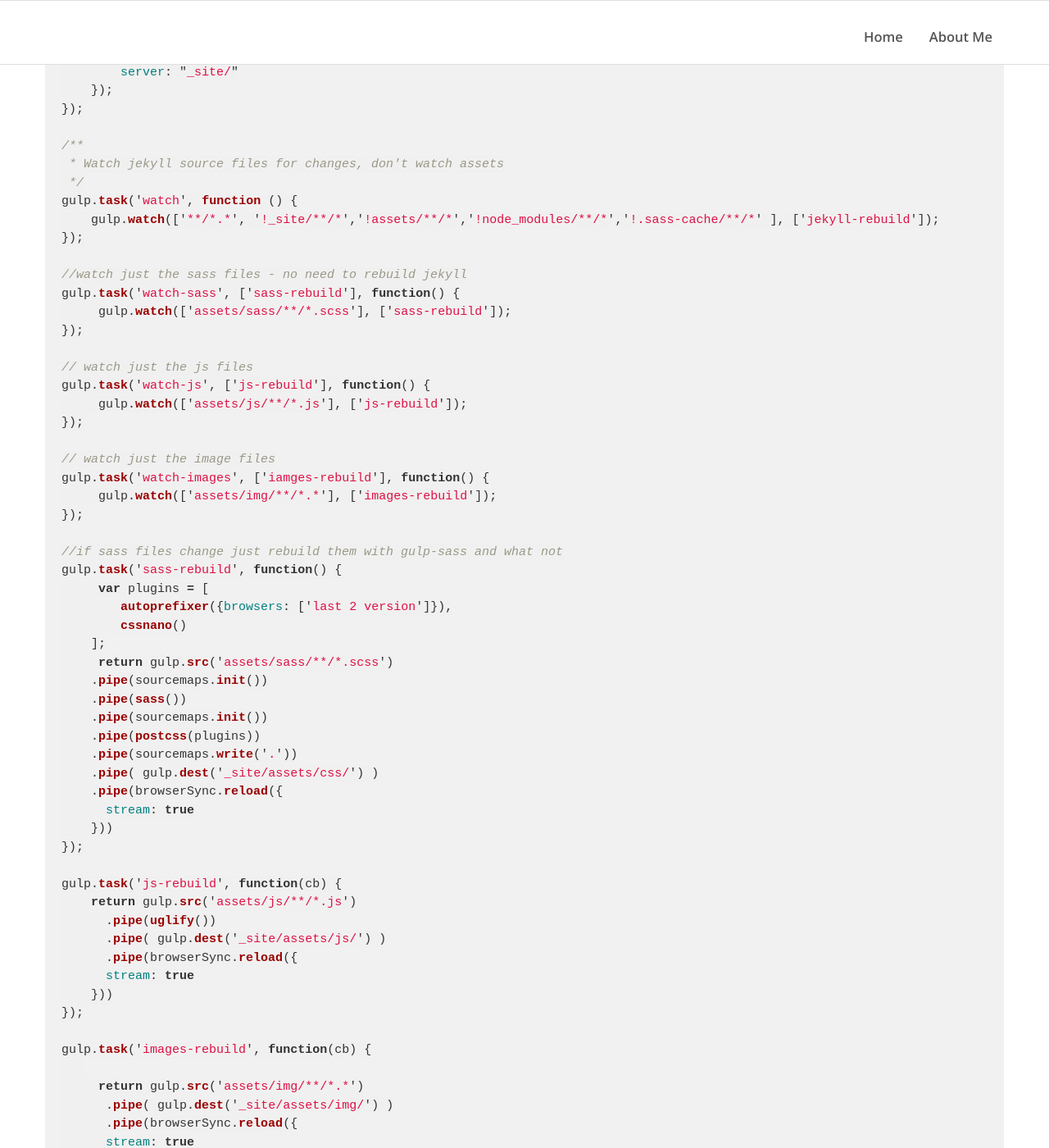
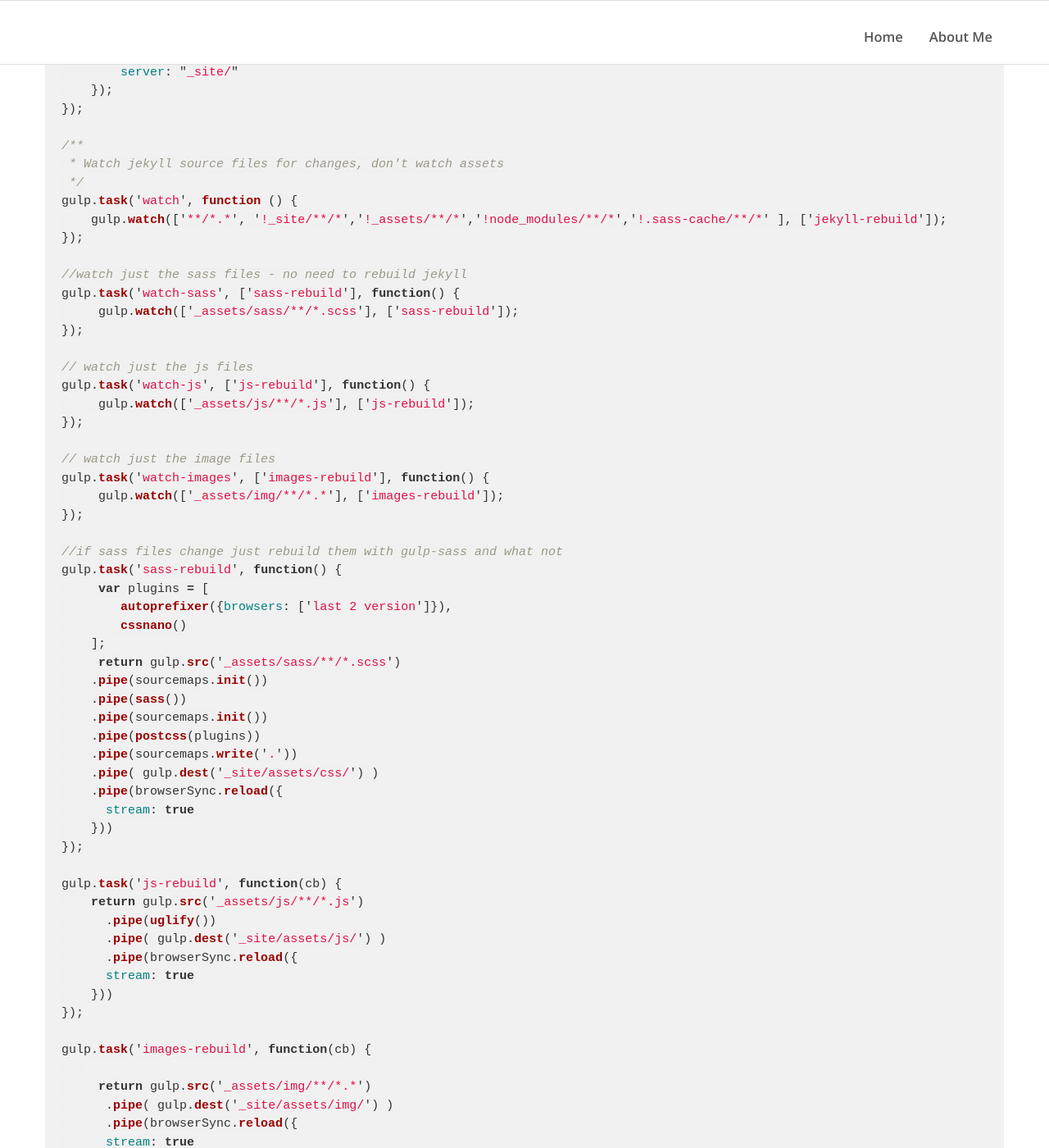
Before and after one commit to rdyar/rdyar.github.io, a Jekyll site: the page built from _posts/2017-10-01-speed-up-jekyll-by-using-gulp-for-sass-and-other-assets.md, in a window 1280 px wide and 1400 px high, scrolled down 1991 px. Shown: the whole window at 82% size. Built offline with Jekyll 4.4.1, drawn with Linux system fonts in a browser that asks for light colours; some of the changed text lies outside the part shown.

Commit message:
Update 2017-10-01-speed-up-jekyll-by-using-gulp-for-sass-and-other-assets.md

````diff
--- a/_posts/2017-10-01-speed-up-jekyll-by-using-gulp-for-sass-and-other-assets.md
+++ b/_posts/2017-10-01-speed-up-jekyll-by-using-gulp-for-sass-and-other-assets.md
@@ -79,22 +79,22 @@ gulp.task('serve', ['jekyll-build'], function() {
  * Watch jekyll source files for changes, don't watch assets
  */
 gulp.task('watch', function () {
-    gulp.watch(['**/*.*', '!_site/**/*','!assets/**/*','!node_modules/**/*','!.sass-cache/**/*' ], ['jekyll-rebuild']);
+    gulp.watch(['**/*.*', '!_site/**/*','!_assets/**/*','!node_modules/**/*','!.sass-cache/**/*' ], ['jekyll-rebuild']);
 });
 
 //watch just the sass files - no need to rebuild jekyll
 gulp.task('watch-sass', ['sass-rebuild'], function() {
-     gulp.watch(['assets/sass/**/*.scss'], ['sass-rebuild']);
+     gulp.watch(['_assets/sass/**/*.scss'], ['sass-rebuild']);
 });
 
 // watch just the js files
 gulp.task('watch-js', ['js-rebuild'], function() {
-     gulp.watch(['assets/js/**/*.js'], ['js-rebuild']);
+     gulp.watch(['_assets/js/**/*.js'], ['js-rebuild']);
 });
 
 // watch just the image files
-gulp.task('watch-images', ['iamges-rebuild'], function() {
-     gulp.watch(['assets/img/**/*.*'], ['images-rebuild']);
+gulp.task('watch-images', ['images-rebuild'], function() {
+     gulp.watch(['_assets/img/**/*.*'], ['images-rebuild']);
 });
 
 //if sass files change just rebuild them with gulp-sass and what not
@@ -103,7 +103,7 @@ gulp.task('sass-rebuild', function() {
         autoprefixer({browsers: ['last 2 version']}),
         cssnano()
     ];
-     return gulp.src('assets/sass/**/*.scss')
+     return gulp.src('_assets/sass/**/*.scss')
     .pipe(sourcemaps.init())
     .pipe(sass())
     .pipe(sourcemaps.init())
@@ -116,7 +116,7 @@ gulp.task('sass-rebuild', function() {
 });
 
 gulp.task('js-rebuild', function(cb) {
-    return gulp.src('assets/js/**/*.js')
+    return gulp.src('_assets/js/**/*.js')
       .pipe(uglify())
       .pipe( gulp.dest('_site/assets/js/') )
       .pipe(browserSync.reload({
@@ -126,7 +126,7 @@ gulp.task('js-rebuild', function(cb) {
 
 gulp.task('images-rebuild', function(cb) {
 
-     return gulp.src('assets/img/**/*.*')
+     return gulp.src('_assets/img/**/*.*')
       .pipe( gulp.dest('_site/assets/img/') )
       .pipe(browserSync.reload({
       stream: true
@@ -158,6 +158,7 @@ gulp.src("_site/**/*.html")
 // validate from the command line instead, works better
 // npm install htmlhint -g
 // htmlhint _site/**/*.html
+
 
 ```
 
````
Also changed, not shown: other parts of _posts/2017-10-01-speed-up-jekyll-by-using-gulp-for-sass-and-other-assets.md (+2 -2 lines).
